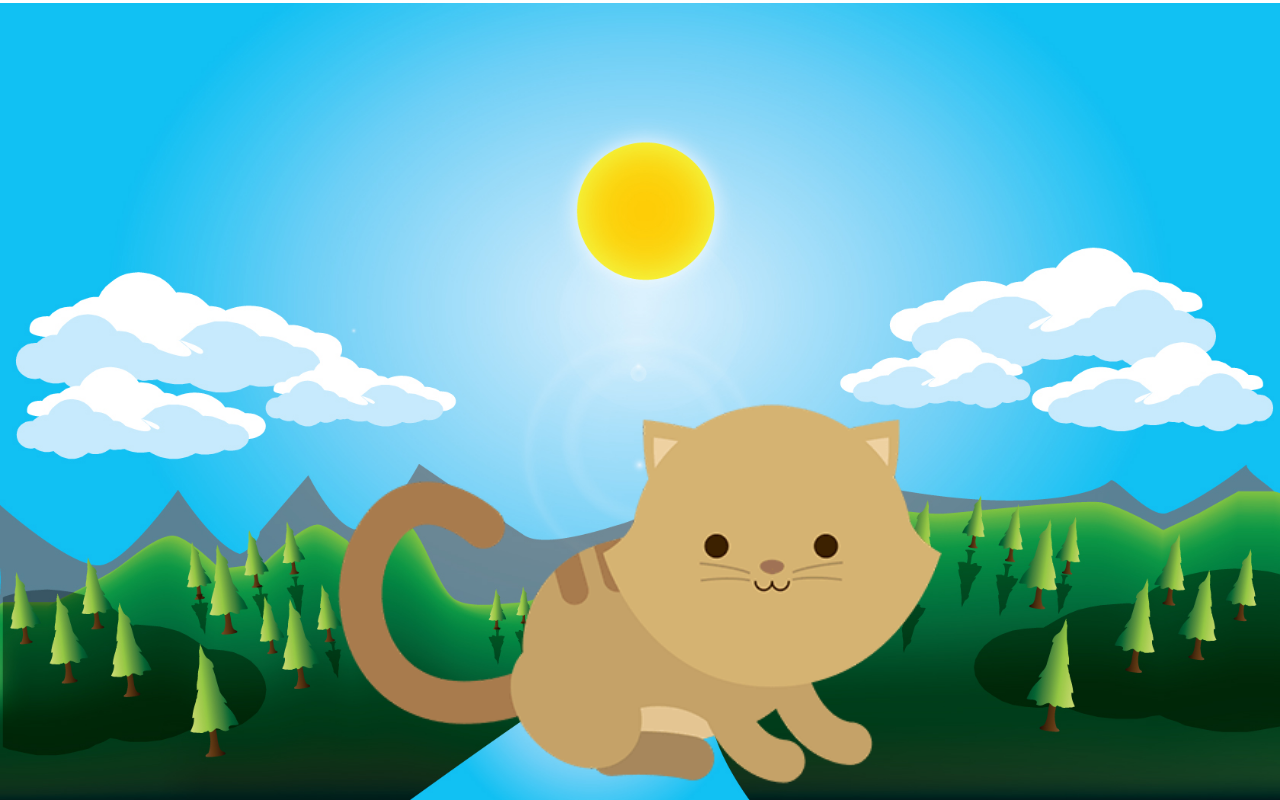
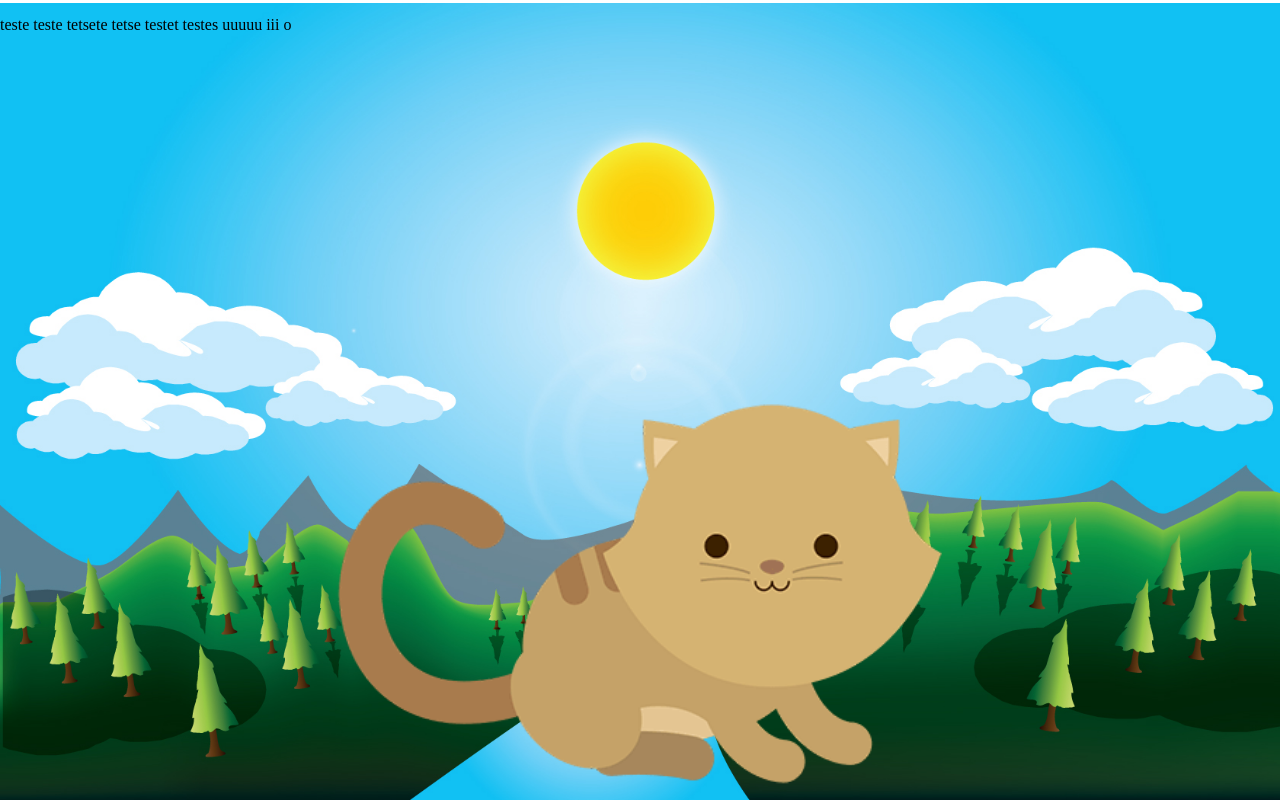
Before and after one commit to YaOliveira/kitten, a plain HTML site: page index.html in a window 1280 px wide. Drawn offline with Linux system fonts and the light colour scheme.

Commit message:
teste curso alura

```diff
--- a/index.html
+++ b/index.html
@@ -9,7 +9,6 @@
 </head>
 <body>
     <section id="kitten"></section>
+    <p>teste teste tetsete tetse testet testes uuuuu iii o</p>
 </body>
-<footer></footer>
-
 </html>
```
